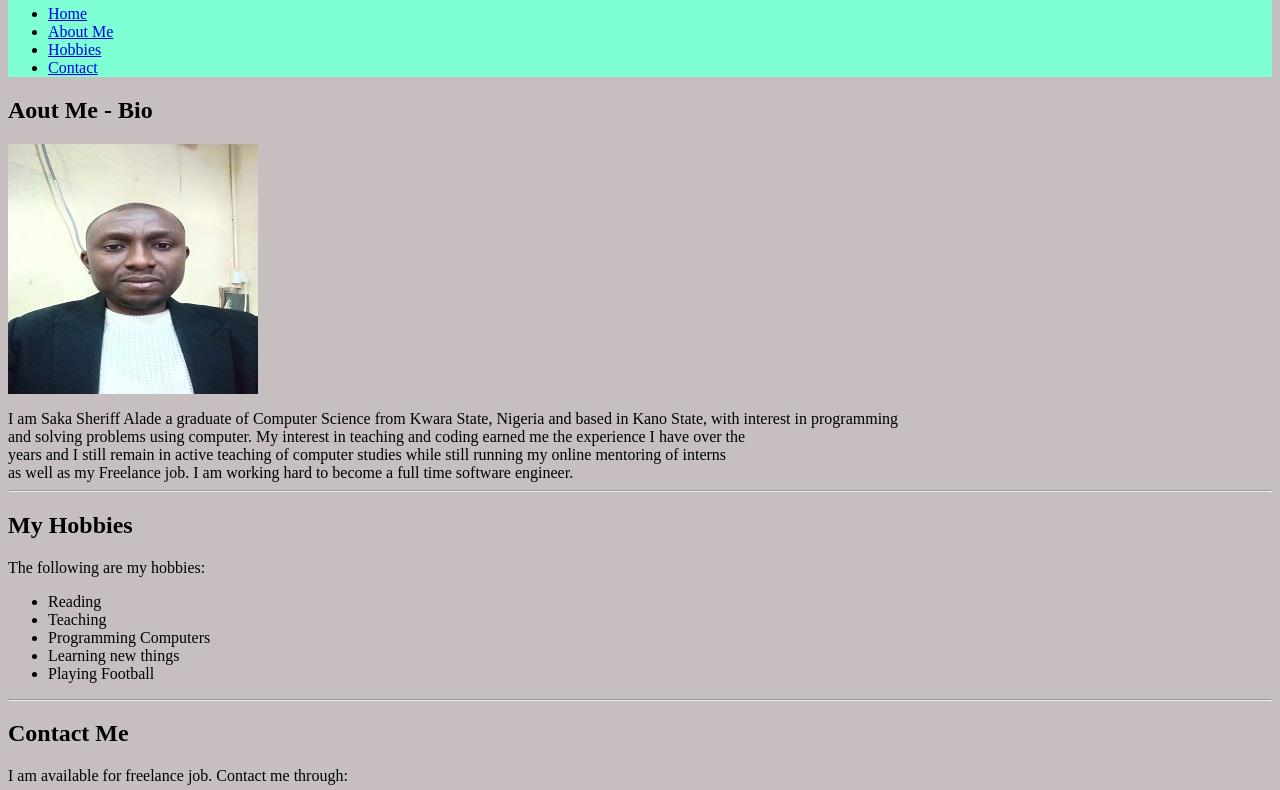
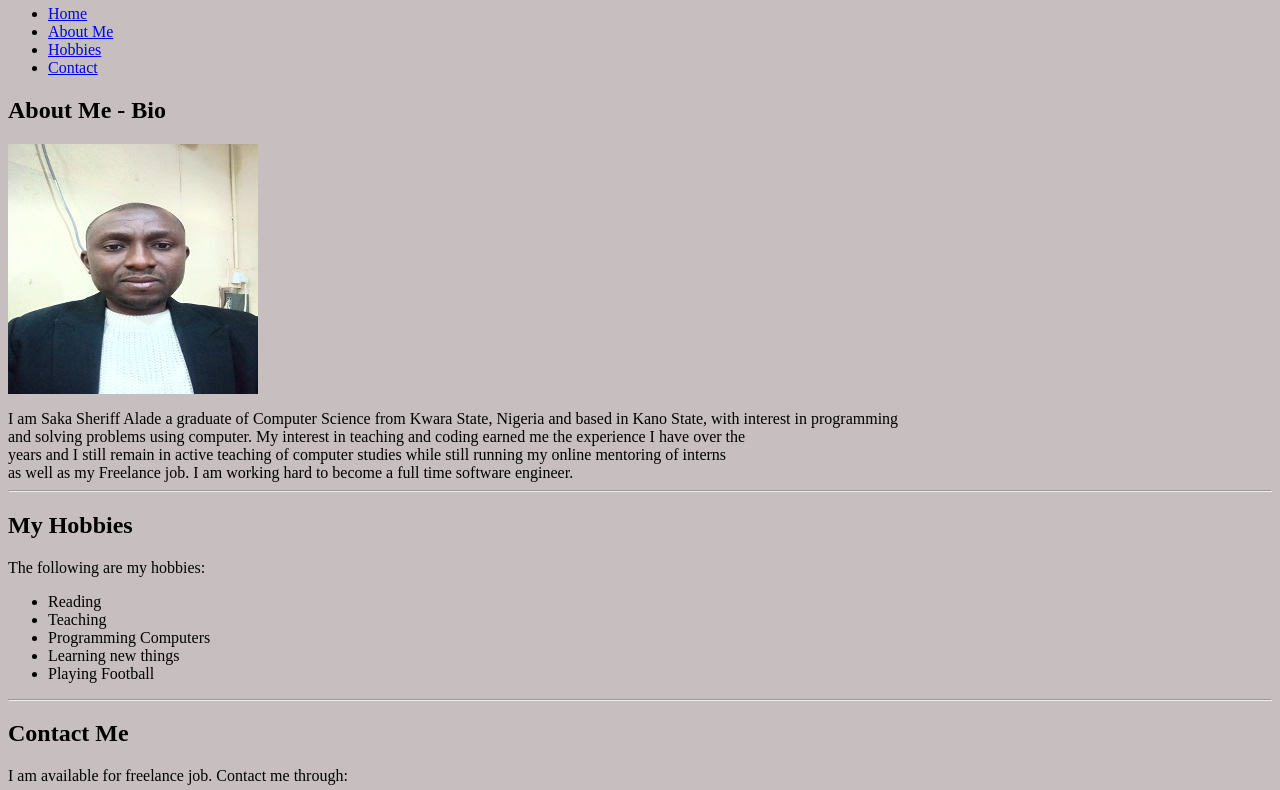
Before and after one commit to sheriffsaka/myprofile_3mtt, a plain HTML site: page profile.html in a window 1280 px wide. Shown: the part 50-840 px from the top of the page. Drawn offline with Linux system fonts and the light colour scheme.

Commit message:
backgroundcolor removed

```diff
--- a/profile.html
+++ b/profile.html
@@ -5,7 +5,7 @@
     </head>
     <body bgcolor="#c7bfbf">
         <!---The header section starts-->
-        <header style="background-color: aquamarine;">
+        <header>
             <h2>My Profile</h2>
             <nav>
                 <div>
@@ -27,7 +27,7 @@
             </nav>
         </header> <!---The header section ends here-->
             <section>
-                <h2>Aout Me - Bio</h2>
+                <h2>About Me - Bio</h2>
                 <p>
                     <img src="images/Sheriff1.jpg" width="250" height="250" alt="">
                 </p>
```
